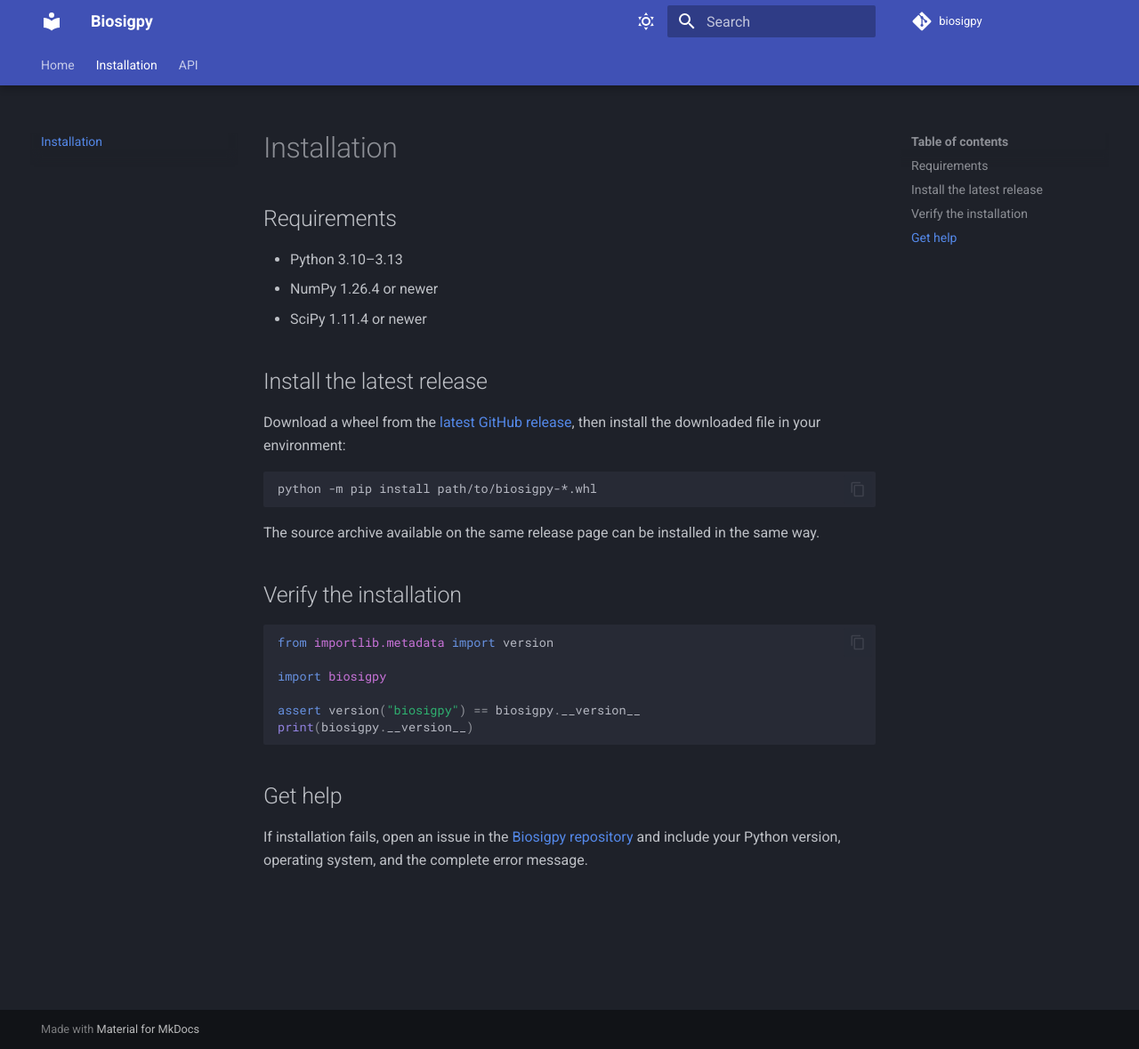
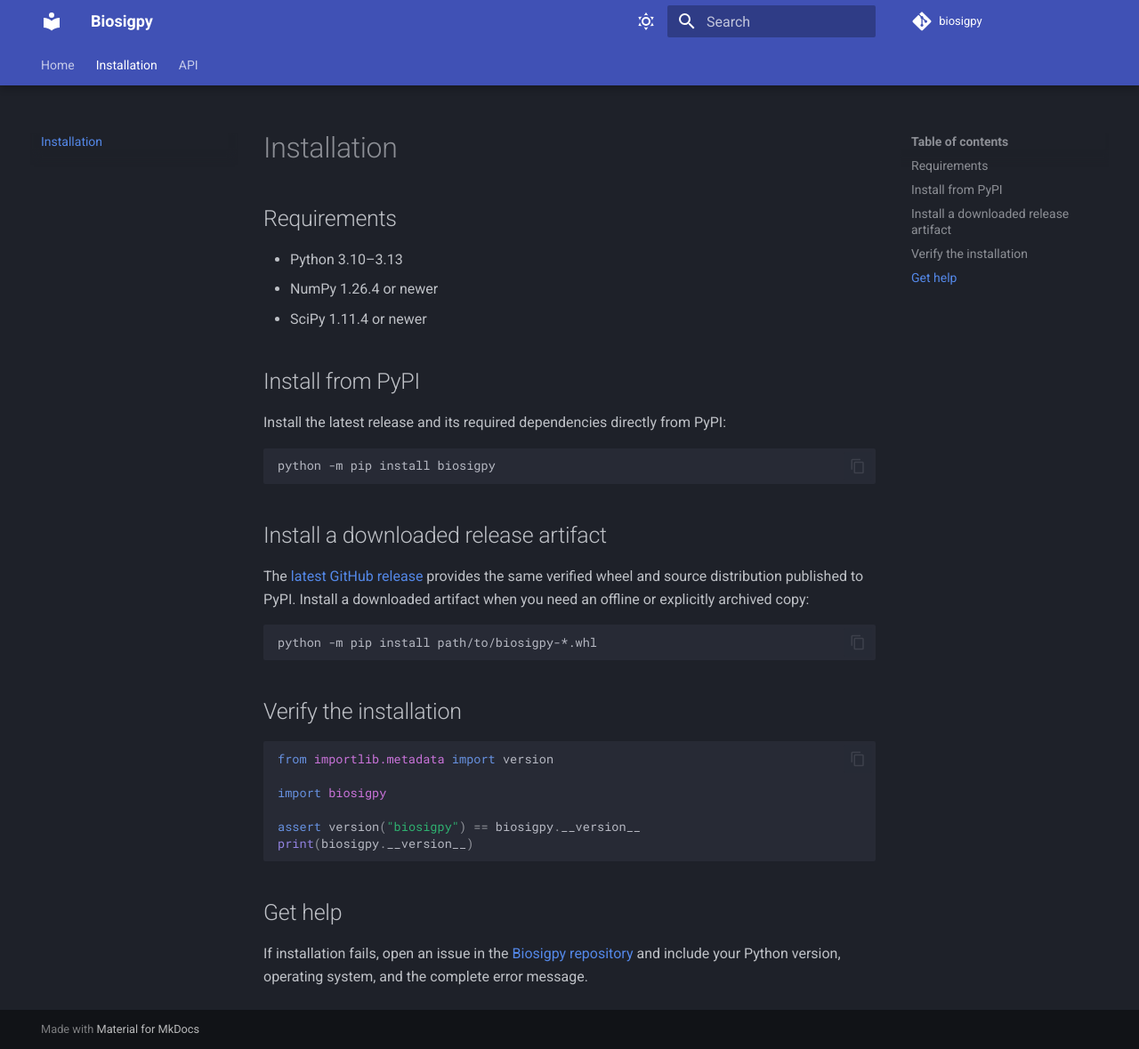
Before and after one commit to BSICoS/biosigpy, an MkDocs documentation site: the page built from docs/installation.md, in a window 1280 px wide and 1179 px high. Shown: the whole window at 89% size. Built offline with MkDocs 1.6.1 and Material for MkDocs 9.7.7, drawn with Linux system fonts in a browser that asks for light colours; comment, search, counter and statistics services are not loaded.

````diff
--- a/docs/installation.md
+++ b/docs/installation.md
@@ -6,15 +6,21 @@
 - NumPy 1.26.4 or newer
 - SciPy 1.11.4 or newer
 
-## Install the latest release
+## Install from PyPI
 
-Download a wheel from the [latest GitHub release](https://github.com/BSICoS/biosigpy/releases/latest), then install the downloaded file in your environment:
+Install the latest release and its required dependencies directly from PyPI:
+
+```bash
+python -m pip install biosigpy
+```
+
+## Install a downloaded release artifact
+
+The [latest GitHub release](https://github.com/BSICoS/biosigpy/releases/latest) provides the same verified wheel and source distribution published to PyPI. Install a downloaded artifact when you need an offline or explicitly archived copy:
 
 ```bash
 python -m pip install path/to/biosigpy-*.whl
 ```
-
-The source archive available on the same release page can be installed in the same way.
 
 ## Verify the installation
 
--- a/src/biosigpy/_version.py
+++ b/src/biosigpy/_version.py
@@ -1,3 +1,3 @@
 """Authoritative Biosigpy implementation version."""
 
-__version__ = "0.3.0"
+__version__ = "0.3.1"
````
Also changed, not shown: CHANGELOG.md (+6 -0 lines), README.md (+3 -3 lines), 1 other file.
